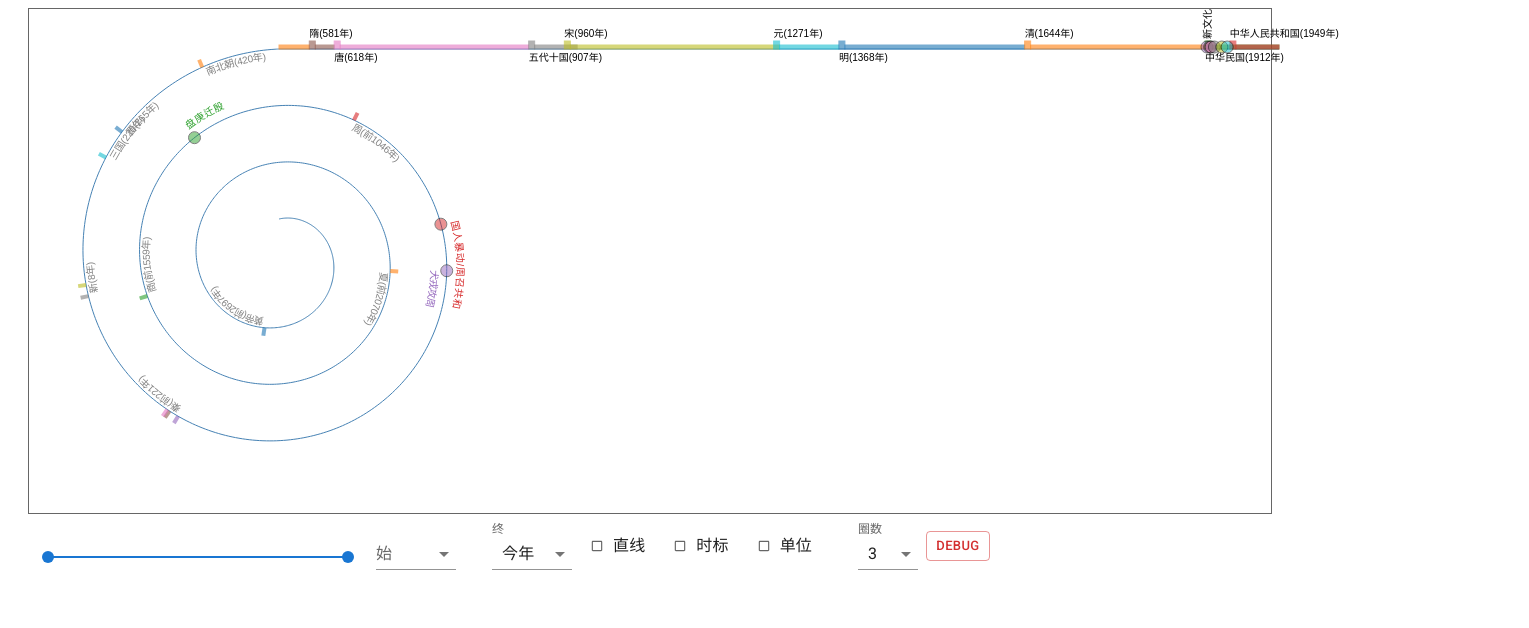
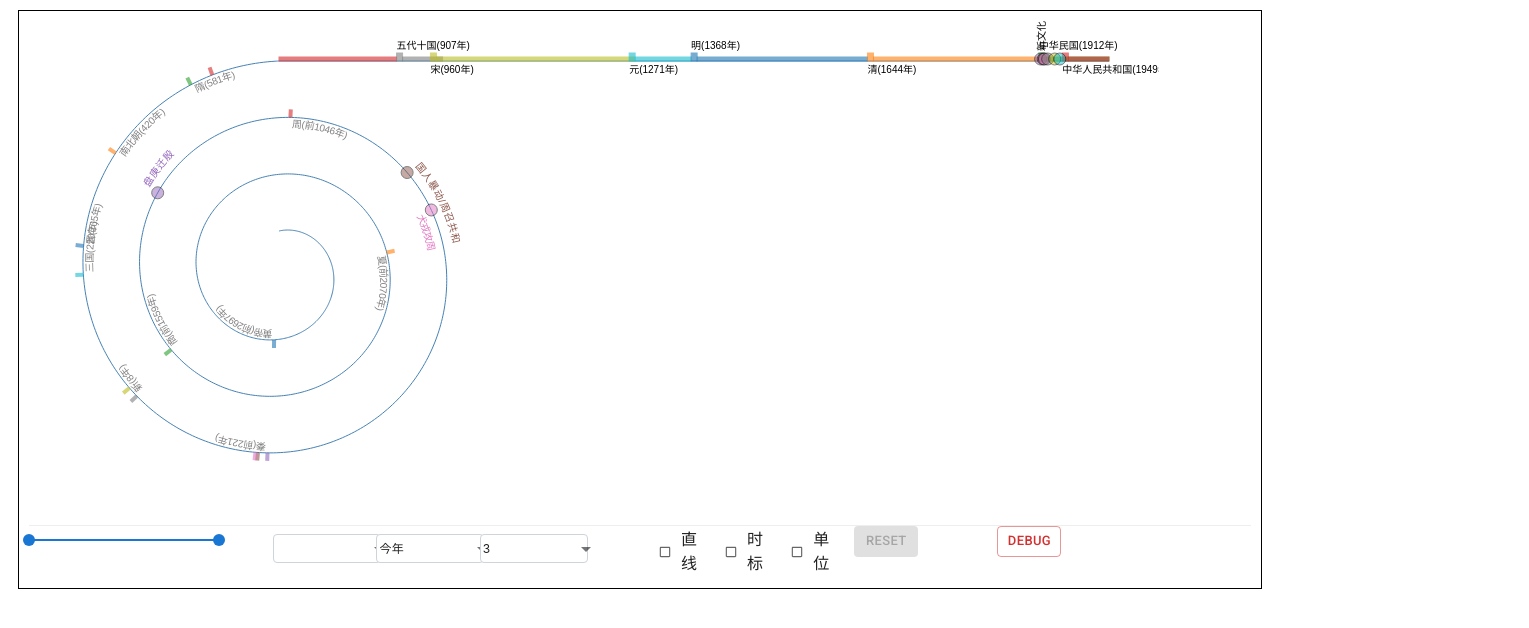
Before and after one commit to syao1979/timeline, a React (Create React App) app: page / in a window 1280 px wide. Shown: the top 628 px of the page, 1529 px wide, since content can reach past the window. Built offline with nearby package versions, Linux system fonts and the light colour scheme.

Commit message:
zoom, portrait view

```diff
--- a/package.json
+++ b/package.json
@@ -14,6 +14,7 @@
   "dependencies": {
     "@emotion/react": "^11.9.0",
     "@emotion/styled": "^11.8.1",
+    "@mui/icons-material": "^5.8.4",
     "@mui/lab": "^5.0.0-alpha.85",
     "@mui/material": "^5.8.3",
     "@react-spring/web": "^9.4.5",
--- a/src/App.jsx
+++ b/src/App.jsx
@@ -7,7 +7,7 @@ import "./App.css";
 
 const App = () => {
   return (
-    <div>
+    <div id="app-container" style={{ border: "solid 1px", margin: 10 }}>
       <Controller />
     </div>
   );
--- a/src/assets/data/timeline.jsx
+++ b/src/assets/data/timeline.jsx
@@ -2,7 +2,7 @@ const timeline = [
   {
     name: "宇宙之始",
     start: -13800000000,
-    end: -2400000,
+    // end: -2400000,
     events: [
       {
         name: "第一代恒星",
--- /dev/null
+++ b/src/components/Controls/Controls.module.css
@@ -0,0 +1,6 @@
+.MoreMenu {
+  position: absolute;
+  top: 10px;
+  left: 14px;
+  z-index: 200px;
+}
--- /dev/null
+++ b/src/components/Controls/MoreMenu.jsx
@@ -0,0 +1,59 @@
+import React from "react";
+
+import MoreVertIcon from "@mui/icons-material/MoreVert";
+import { IconButton, Menu, MenuItem } from "@mui/material";
+import Avatar from "@mui/material/Avatar";
+
+import classes from "./Controls.module.css";
+const MoreMenu = ({ children }) => {
+  const [anchorEl, setAnchorEl] = React.useState(null);
+  const open = Boolean(anchorEl);
+  const handleClick = (event) => {
+    setAnchorEl(event.currentTarget);
+  };
+  const handleClose = () => {
+    setAnchorEl(null);
+  };
+
+  return (
+    <div className={classes.MoreMenu}>
+      <IconButton
+        id="menu-button"
+        aria-controls={open ? "menu-menu" : undefined}
+        aria-haspopup="true"
+        aria-expanded={open ? "true" : undefined}
+        onClick={handleClick}
+      >
+        <MoreVertIcon color="primary" />
+      </IconButton>
+      <Menu
+        id="menu"
+        aria-labelledby="menu-button"
+        anchorEl={anchorEl}
+        open={open}
+        onClose={handleClose}
+        anchorOrigin={{
+          vertical: "top",
+          horizontal: "left",
+        }}
+        transformOrigin={{
+          vertical: "top",
+          horizontal: "left",
+        }}
+      >
+        {children?.map((d, idx) => {
+          return (
+            <MenuItem key={`menu-${idx}`} style={{ minWidth: 150 }}>
+              {d}
+            </MenuItem>
+          );
+        })}
+        {/* <MenuItem onClick={handleClose}>Profile</MenuItem>
+        <MenuItem onClick={handleClose}>My account</MenuItem>
+        <MenuItem onClick={handleClose}>Logout</MenuItem> */}
+      </Menu>
+    </div>
+  );
+};
+
+export default MoreMenu;
--- a/src/components/Controls/RangeCtl.jsx
+++ b/src/components/Controls/RangeCtl.jsx
@@ -1,6 +1,6 @@
 import React from "react";
 
-import Box from "@mui/material/Box";
+// import Box from "@mui/material/Box";
 import Slider from "@mui/material/Slider";
 
 import { normalizeYear } from "../../utils/Formatter";
@@ -13,7 +13,7 @@ const TimelineRange = ({
   marginTop = 25,
 }) => {
   return (
-    <Box sx={{ width }} style={{ marginTop, marginLeft: 20 }}>
+    // <Box sx={{ width }} style={{ marginTop, marginLeft: 20 }}>
     <Slider
       min={limits[0]}
       max={limits[1]}
@@ -25,7 +25,7 @@ const TimelineRange = ({
       size="small"
       valueLabelFormat={(value) => <div>{normalizeYear(value)}</div>}
     />
-    </Box>
+    // </Box>
   );
 };
 
--- a/src/components/Controls/SelectCtl.jsx
+++ b/src/components/Controls/SelectCtl.jsx
@@ -1,16 +1,57 @@
 import React from "react";
+import { styled } from "@mui/material/styles";
 import MenuItem from "@mui/material/MenuItem";
 import FormControl from "@mui/material/FormControl";
 import Select from "@mui/material/Select";
 import InputLabel from "@mui/material/InputLabel";
+import InputBase from "@mui/material/InputBase";
+
+const BootstrapInput = styled(InputBase)(({ theme }) => ({
+  "label + &": {
+    marginTop: theme.spacing(3),
+  },
+  "& .MuiInputBase-input": {
+    borderRadius: 4,
+    position: "relative",
+    backgroundColor: theme.palette.background.paper,
+    border: "1px solid #ced4da",
+    fontSize: 12,
+    padding: "2px",
+    width: 80,
+    transition: theme.transitions.create(["border-color", "box-shadow"]),
+    // Use the system font instead of the default Roboto font.
+    fontFamily: [
+      "-apple-system",
+      "BlinkMacSystemFont",
+      '"Segoe UI"',
+      "Roboto",
+      '"Helvetica Neue"',
+      "Arial",
+      "sans-serif",
+      '"Apple Color Emoji"',
+      '"Segoe UI Emoji"',
+      '"Segoe UI Symbol"',
+    ].join(","),
+    "&:focus": {
+      borderRadius: 4,
+      borderColor: "#80bdff",
+      boxShadow: "0 0 0 0.2rem rgba(0,123,255,.25)",
+    },
+  },
+}));
 
 const SelectCtl = ({ label, value, valueArray, handleChange, width }) => {
   const selectw = width ? width : 40;
   // console.log(valueArray, "[SelectCtl]");
   return (
     <div style={{ marginLeft: 20 }}>
-      <FormControl variant="standard" sx={{ m: 1, minWidth: selectw }}>
-        <InputLabel id="demo-simple-select-standard-label">{label}</InputLabel>
+      <FormControl
+        variant="standard"
+        size="small"
+        sx={{ m: 1, minWidth: selectw, maxHeight: 20 }}
+      >
+        {/* <InputLabel id="demo-simple-select-standard-label">{label}</InputLabel> */}
+
         <Select
           labelId={`${label}-select`}
           id={`${label}-select`}
@@ -18,6 +59,7 @@ const SelectCtl = ({ label, value, valueArray, handleChange, width }) => {
           onChange={handleChange}
           //   label={label}
           style={{ padding: "0px 10px" }}
+          input={<BootstrapInput />}
         >
           {valueArray.map((val) => (
             <MenuItem key={`${label}-${val}`} value={val}>
--- a/src/components/D3/Timeline.jsx
+++ b/src/components/D3/Timeline.jsx
@@ -32,7 +32,7 @@ const Timeline = () => {
 
   const debug = false;
   return (
-    <div style={{ paddingLeft: 20 }}>
+    <div id="timeline" style={{ margin: 10 }}>
       <Spiral {...spiralConf} />
     </div>
   );
--- a/src/components/D3/TimelineSpiral/TimelineSpiral.jsx
+++ b/src/components/D3/TimelineSpiral/TimelineSpiral.jsx
@@ -2,6 +2,8 @@ import React, { useEffect, useState, useRef } from "react";
 import { useNavigate, useSearchParams } from "react-router-dom";
 
 import Button from "@mui/material/Button";
+import Grid from "@mui/material/Grid";
+import Box from "@mui/material/Box";
 
 import * as d3 from "d3";
 import { select } from "d3";
@@ -10,10 +12,12 @@ import timelineData from "../../../assets/data/timeline";
 import RangeCtl from "../../Controls/RangeCtl";
 import SelectCtl from "../../Controls/SelectCtl";
 import CheckCtl from "../../Controls/CheckCtl";
+import MoreMenu from "../../Controls/MoreMenu";
 
 import { normalizeYear, cleanNameString } from "../../../utils/Formatter";
 
-const TAIL_LEN_IN_PIXEL = 1000;
+const SPIRAL_R = 250;
+const TAIL_GAP = 50;
 const YEAR_RANGE_DEFAULT = 5000;
 const RECT_OPACITY = 0.6;
 const BLOCK_MIN_GAP = 28;
@@ -25,15 +29,10 @@ const groupColor = d3.scaleOrdinal(d3.schemeCategory10); // used to assign nodes
 const SPIRAL_LOOP_ARRAY = [2, 3, 4, 5, 6, 7, 8, 9, 10, 11, 12, 13, 14, 15, 16];
 const THIS_YEAR = new Date().getFullYear();
 const TIMEBUTT_END = [THIS_YEAR, "今年"];
+const ROTATE = false;
 
-const TimelineSpiral = ({
-  width,
-  height,
-  m_top,
-  m_bottom,
-  m_left,
-  m_right,
-}) => {
+const TimelineSpiral = () => {
+  // let ZOOMER = null;
   const start_year = THIS_YEAR; // initial starting year in limeline, running backwards to past
   const end_year = THIS_YEAR - YEAR_RANGE_DEFAULT;
 
@@ -46,6 +45,11 @@ const TimelineSpiral = ({
   const [timeButtArray, setTimeButtArray] = useState({});
   const [timeButt, setTimeButt] = useState("");
 
+  const [winSize, setWinSize] = useState({
+    width: 500,
+    height: 500,
+    shift: 250, // for shifting spiral center to this x,y so all visible
+  });
   const [yearLimits, setYearLimits] = useState([end_year, start_year]); // year min and max
   const [yearWindow, setYearWindow] = useState([end_year, start_year]); // current view year range
   const [spiralLoop, setSpiralLoops] = useState(SPIRAL_LOOP_ARRAY[1]);
@@ -54,7 +58,12 @@ const TimelineSpiral = ({
   const [timeUnit, setTimeUnit] = useState(false);
 
   const [searchParams, _setSearchParams] = useSearchParams();
+  const [portrait, setPortrait] = useState(false);
   const containerRef = useRef(null);
+
+  const tailLength = () => {
+    return winSize.width - winSize.shift - TAIL_GAP;
+  };
 
   const searchParamData = () => {
     const dict = {};
@@ -65,6 +74,14 @@ const TimelineSpiral = ({
     return Object.keys(dict).length > 0 ? dict : null;
   };
 
+  const searchParamDataSize = () => {
+    let size = 0;
+    for (const entry of searchParams.entries()) {
+      size++;
+    }
+    return size;
+  };
+
   const rangeToURL = (range) => {
     return `${range[0]},${range[1]}`;
   };
@@ -72,7 +89,22 @@ const TimelineSpiral = ({
     return value.split(",").map((d) => parseInt(d));
   };
 
-  const updateURL = (key, value) => {
+  // const location = useLocation();
+
+  const refresh = (param) => {
+    // console.log(window.location.host, param, "[refresh]");
+    //- need to reset zoom but can't save the zoom object from zoom init;
+    //- use redirect instead;
+    // const loc = window.location;
+    // window.location.href = `${loc.protocol}//${loc.host}/${param}`;
+    navigate(param);
+  };
+  const updateURL = (key = null, value = null) => {
+    if (!key) {
+      refresh("");
+      return;
+    }
+
     const param = searchParams.get(key);
     if (param) {
       searchParams.delete(key);
@@ -89,7 +121,7 @@ const TimelineSpiral = ({
           .map((key) => `${key}=${dict[key]}`)
           .join("&")}`
       : "";
-    navigate(kwstr);
+    refresh(kwstr);
   };
 
   const navigate = useNavigate();
@@ -149,6 +181,31 @@ const TimelineSpiral = ({
     });
   }, [searchParams]);
 
+  // let resetZoomCallBack = null;
+  const initZoom = () => {
+    // install zoom/pan handler: ref https://www.d3indepth.com/zoom-and-pan/
+    const zoom = d3
+      .zoom()
+      .scaleExtent([0.5, 4]) // do not zoom too small or too large
+      // .translateExtent([
+      //   [-winSize.shift, -winSize.shift],
+      //   [400, 400],
+      // ])
+      .on("zoom", zoomHandler)
+      .on("start", function (e) {
+        // buttons === 1 when 3 finger down (for zooming)
+        select("svg").style(
+          "cursor",
+          e.sourceEvent.buttons === 1 ? "move" : "nesw-resize"
+        );
+      })
+      .on("end", function (e) {
+        select("svg").style("cursor", "default");
+      });
+
+    select("svg").call(zoom);
+  };
+
   useEffect(() => {
     const ordered = [];
     const lookup = {}; // from name str to order index
@@ -162,11 +219,26 @@ const TimelineSpiral = ({
     buttArray.push(TIMEBUTT_END);
     setTimeHeadArray({ ordered, lookup, rlookup });
     setTimeButtArray({ ordered: buttArray });
+
+    initZoom();
+
+    // window resize listener
+    const handleResize = () => {
+      const width = window.innerWidth;
+      const height = window.innerHeight;
+      const shift = 0.5 * Math.min(window.innerWidth, window.innerHeight);
+      setWinSize({ width, height, shift });
+      setPortrait(width / height < 0.8);
+
+      // console.log((width / height).toFixed(2), "[handleResize]");
+    };
+    handleResize();
+    window.addEventListener("resize", handleResize);
   }, []);
 
   useEffect(() => {
     const theta = (r) => spiralLoop * Math.PI * r;
-    const outerR = d3.min([width, height]) / 2 - 40; // spiral outer radius
+    const outerR = SPIRAL_R - 40; //d3.min([width, height]) / 2 - 40; // spiral outer radius
     const radius = d3
       .scaleLinear()
       .domain([SPIRAL_START, SPIRAL_END])
@@ -188,7 +260,7 @@ const TimelineSpiral = ({
 
   useEffect(() => {
     updatePlotConfig();
-  }, [spiralConfig, yearWindow, tailOnly]);
+  }, [spiralConfig, yearWindow, tailOnly, winSize]);
 
   useEffect(() => {
     if (plotData) {
@@ -199,6 +271,16 @@ const TimelineSpiral = ({
     if (!spiralConfig) return;
 
     select("g").selectAll("*").remove(); // clear all elements - for redraw
+    // select("g").attr("transform", `translate(${SPIRAL_R}, ${SPIRAL_R})`);
+    select("g").attr(
+      "transform",
+      `rotate(${ROTATE && portrait ? 90 : 0}) translate(${SPIRAL_R}, ${
+        ROTATE && portrait ? -SPIRAL_R : SPIRAL_R
+      })`
+    );
+    select("svg")
+      .style("width", SPIRAL_R + tailLength() + TAIL_GAP)
+      .style("height", SPIRAL_R * 2);
 
     let spiralLen = 0;
     let path = null;
@@ -214,9 +296,7 @@ const TimelineSpiral = ({
       spiralLen = path.node().getTotalLength();
     }
 
-    const tailLen = tailOnly
-      ? width * 0.5 + 50 + TAIL_LEN_IN_PIXEL
-      : TAIL_LEN_IN_PIXEL;
+    const tailLen = tailOnly ? SPIRAL_R + tailLength() : tailLength();
     const partition = partitionYear(
       yearWindow[1] - yearWindow[0],
       spiralLen,
@@ -254,6 +334,14 @@ const TimelineSpiral = ({
       repaint();
     }
   }, [timeUnit, timeMark]);
+
+  // useEffect(() => {
+  //   if (containerRef.current) {
+  //     const { current } = containerRef;
+  //     const boundingRect = current.getBoundingClientRect();
+  //     const { width, height } = boundingRect;
+  //   }
+  // }, [containerRef]);
 
   const repaint = () => {
     select("g").selectAll("*").remove(); // clear all elements - for redraw
@@ -571,7 +659,7 @@ const TimelineSpiral = ({
       yearMarks: buildYearMarks(),
       sYearMax,
       sYearMin: yearWindow[0],
-      xShift: tailOnly ? -(width * 0.5 - 20) : 0,
+      xShift: tailOnly ? -(SPIRAL_R - 20) : 0,
       yShift: tailOnly ? 50 : 0,
     };
   };
@@ -707,7 +795,7 @@ const TimelineSpiral = ({
         .style("opacity", RECT_OPACITY)
         .attr(
           "transform",
-          (d) => "rotate(" + d.a + "," + d.x + "," + d.y + ")" // rotate the bar
+          (d) => `rotate(${d.a}, ${d.x}, ${d.y})` // rotate the bar
         );
 
       // draw spiral event circle
@@ -886,7 +974,7 @@ const TimelineSpiral = ({
             if (d.event) {
               return `translate(${d.x + data.xShift + 4},${
                 d.y + data.yShift - 10
-              })rotate(-90)`;
+              }) rotate(-90)`;
             }
           } // rotate the text
         );
@@ -1170,14 +1258,16 @@ const TimelineSpiral = ({
 
     setTipPositioin([x, y, text, d.event ? groupColor(d.group) : "#000"]);
   };
+
   const drawTips = () => {
     select("g")
       .selectAll(".leader")
-      .on("mouseover", (event, d) => {
+      .on("mouseover", function (event, d) {
+        select(this).style("cursor", "help"); // "context-menu");
         addInfo(event.pageY, event.pageX, d);
       })
-      .on("mouseout", () => {
-        // console.log("out");
+      .on("mouseout", function () {
+        select(this).style("cursor", "default");
         setTipPositioin(null);
       });
   };
@@ -1194,6 +1284,16 @@ const TimelineSpiral = ({
   };
 
   //-- event handlers
+  function zoomHandler(e) {
+    d3.select("svg g").attr(
+      "transform",
+      // `${e.transform} translate(${SPIRAL_R}, ${SPIRAL_R})`
+      `${e.transform} rotate(${
+        ROTATE && portrait ? 90 : 0
+      }) translate(${SPIRAL_R}, ${ROTATE && portrait ? -SPIRAL_R : SPIRAL_R})`
+    );
+  }
+
   const handleYearRangeChange = (_event, newValue, activeThumb) => {
     // activeThumb: 0->left; 1->right
     if (!Array.isArray(newValue)) {
@@ -1252,32 +1352,95 @@ const TimelineSpiral = ({
     updateURL("yl", range);
     updateURL("yw", range);
   };
-  const control = spiralConfig && Object.keys(timeHeadArray).length > 0;
+  const handleReset = () => {
+    updateURL();
+  };
+
+  const showControls = spiralConfig && Object.keys(timeHeadArray).length > 0;
 
   const debugFn = () => {
-    console.info(timeButtArray, "DEBUG");
+    // const svg = select("svg");
+    // console.info(svg, svg._groups[0][0].__zoom, "DEBUG");
+    console.info(portrait, "debugFn");
   };
-
-  return (
-    <>
-      <div id="timeline" style={{ border: "solid 1px #666" }}>
-        {spiralConfig ? null : "Loading..."}
-        <svg
-          width={width + m_right + m_left + TAIL_LEN_IN_PIXEL}
-          height={height + m_top + m_bottom}
-          ref={containerRef}
+  // console.info(ZOOMER, "[DEBUG] render");
+  const controls = showControls ? (
+    portrait ? (
+      <MoreMenu
+        children={[
+          <RangeCtl
+            key="range-ctl"
+            limits={yearLimits}
+            value={yearWindow}
+            handleChange={handleYearRangeChange}
+            width={150}
+          />,
+          <SelectCtl
+            key="select-ctl-start"
+            label="始"
+            value={timeHead ? timeHeadArray.rlookup[timeHead] : ""}
+            valueArray={timeHeadArray.ordered?.map((d) => d[1])}
+            handleChange={handleTimeHeadChange}
+            width={80}
+          />,
+          <SelectCtl
+            key="select-ctl-end"
+            label="终"
+            value={timeButt ? timeHeadArray.rlookup[timeButt] : TIMEBUTT_END[1]}
+            valueArray={timeButtArray.ordered?.map((d) => d[1])}
+            handleChange={handleTimeButtChange}
+            width={80}
+          />,
+          <SelectCtl
+            key="select-ctl-loop"
+            label="圈数"
+            value={spiralLoop}
+            valueArray={SPIRAL_LOOP_ARRAY}
+            handleChange={(e) => updateURL("loops", e.target.value)}
+          />,
+          <CheckCtl
+            key="check-ctl-line"
+            label="直线"
+            callback={() => updateURL("tail", !tailOnly)}
+            checked={tailOnly}
+          />,
+          <CheckCtl
+            key="check-ctl-mark"
+            label="时标"
+            callback={() => updateURL("mark", !timeMark)}
+            checked={timeMark}
+          />,
+          <CheckCtl
+            key="check-ctl-scale"
+            label="单位"
+            callback={() => updateURL("unit", !timeUnit)}
+            checked={timeUnit}
+          />,
+          <Button
+            key="button-ctl-reset"
+            variant="contained"
+            color="primary"
+            size="small"
+            onClick={handleReset}
+            disabled={searchParamDataSize() === 0}
+            style={{ width: 100 }}
           >
-          <g transform={`translate(${width / 2}, ${height / 2})`} />
-        </svg>
-      </div>
-      {control ? (
-        <div style={{ display: "flex", width: "auto", alignItems: "center" }}>
+            Reset
+          </Button>,
+        ]}
+      />
+    ) : (
+      <Box sx={{ flexGrow: 1 }}>
+        <Grid container spacing={2}>
+          <Grid item xs={2}>
             <RangeCtl
               limits={yearLimits}
               value={yearWindow}
               handleChange={handleYearRangeChange}
+              width={150}
             />
-
+          </Grid>
+          <Grid item xs={1}>
             <SelectCtl
               label="始"
               value={timeHead ? timeHeadArray.rlookup[timeHead] : ""}
@@ -1285,44 +1448,95 @@ const TimelineSpiral = ({
               handleChange={handleTimeHeadChange}
               width={80}
             />
+          </Grid>
+          <Grid item xs={1}>
             <SelectCtl
               label="终"
-            value={timeButt ? timeHeadArray.rlookup[timeButt] : TIMEBUTT_END[1]}
+              value={
+                timeButt ? timeHeadArray.rlookup[timeButt] : TIMEBUTT_END[1]
+              }
               valueArray={timeButtArray.ordered?.map((d) => d[1])}
               handleChange={handleTimeButtChange}
               width={80}
             />
-          <CheckCtl
-            label="直线"
-            callback={() => updateURL("tail", !tailOnly)}
-            checked={tailOnly}
-          />
-          <CheckCtl
-            label="时标"
-            callback={() => updateURL("mark", !timeMark)}
-            checked={timeMark}
-          />
-          <CheckCtl
-            label="单位"
-            callback={() => updateURL("unit", !timeUnit)}
-            checked={timeUnit}
-          />
+          </Grid>
+          <Grid item xs={2}>
             <SelectCtl
               label="圈数"
               value={spiralLoop}
               valueArray={SPIRAL_LOOP_ARRAY}
               handleChange={(e) => updateURL("loops", e.target.value)}
             />
+          </Grid>
+          <Grid item xs={2}>
+            <Grid container spacing={1}>
+              <Grid item xs={4}>
+                {" "}
+                <CheckCtl
+                  label="直线"
+                  callback={() => updateURL("tail", !tailOnly)}
+                  checked={tailOnly}
+                />{" "}
+              </Grid>
+              <Grid item xs={4}>
+                {" "}
+                <CheckCtl
+                  label="时标"
+                  callback={() => updateURL("mark", !timeMark)}
+                  checked={timeMark}
+                />
+              </Grid>
+              <Grid item xs={4}>
+                <CheckCtl
+                  label="单位"
+                  callback={() => updateURL("unit", !timeUnit)}
+                  checked={timeUnit}
+                />{" "}
+              </Grid>
+            </Grid>
+          </Grid>
+
+          <Grid item xs={1}>
+            <Button
+              variant="contained"
+              color="primary"
+              size="small"
+              onClick={handleReset}
+              disabled={searchParamDataSize() === 0}
+            >
+              Reset
+            </Button>
+          </Grid>
+          <Grid item xs={1}>
             {process.env.NODE_ENV === "development" ? (
               <Button
                 variant="outlined"
                 color="error"
                 size="small"
                 onClick={debugFn}
+                style={{ marginLeft: 40 }}
               >
                 Debug
               </Button>
             ) : null}
+          </Grid>
+        </Grid>
+      </Box>
+    )
+  ) : null;
+  return (
+    <>
+      <div id="timeline-plot" style={{ borderBottom: "solid 1px #eee" }}>
+        {spiralConfig ? null : "Loading..."}
+        <svg id="gcontainer" ref={containerRef}>
+          <g />
+        </svg>
+      </div>
+
+      <div style={{ display: "flex", width: "auto", alignItems: "center" }}>
+        {controls}
+      </div>
+
       {tipPosition ? (
         <div
           style={{
@@ -1341,8 +1555,6 @@ const TimelineSpiral = ({
           {tipPosition[2]}
         </div>
       ) : null}
-        </div>
-      ) : null}
     </>
   );
 };
```
Also changed, not shown: 13 other files (tests, documents, lock files or other folders). Lines whose indentation alone changed are shown as unchanged.
